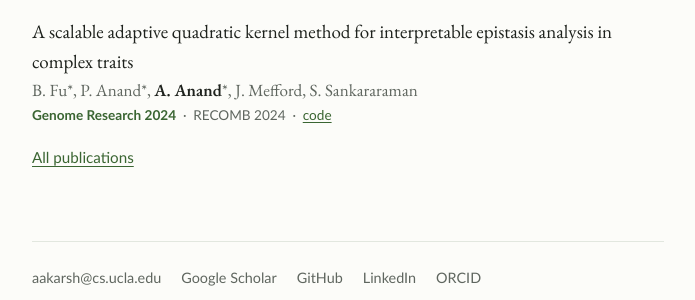
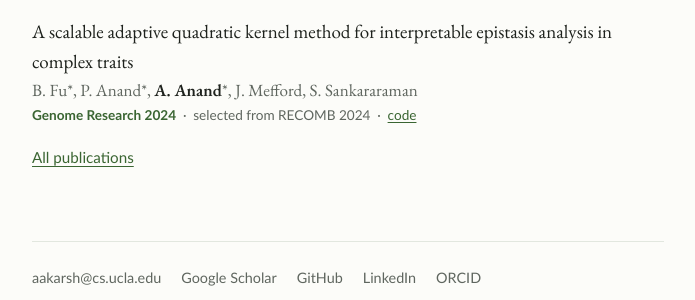
Before and after one commit to aakarsh-anand/aakarsh-anand.github.io, a Jekyll site: the page built from index.md, in a window 1280 px wide. Shown: the part 1943-2243 px from the top of the page, without its empty margins (292-987 px from the left). Built offline with Jekyll 4.4.1, drawn with Linux system fonts in a browser that asks for light colours.

Commit message:
Note QuadKAST was selected from RECOMB 2024 for Genome Research
Matches how ENGINE is listed, on the resume, CV, and website.

Co-Authored-By: Claude Opus 5.5 <noreply@anthropic.com>

```diff
--- a/_data/publications.yml
+++ b/_data/publications.yml
@@ -39,7 +39,7 @@
 - title: "A scalable adaptive quadratic kernel method for interpretable epistasis analysis in complex traits"
   authors: "B. Fu*, P. Anand*, A. Anand*, J. Mefford, S. Sankararaman"
   venue: Genome Research 2024
-  note: RECOMB 2024
+  note: selected from RECOMB 2024
   status: published
   selected: true
   url: https://doi.org/10.1101/gr.279140.124
```
Also changed, not shown: 4 other files.
